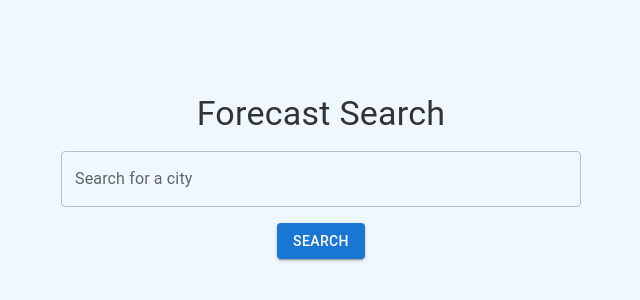
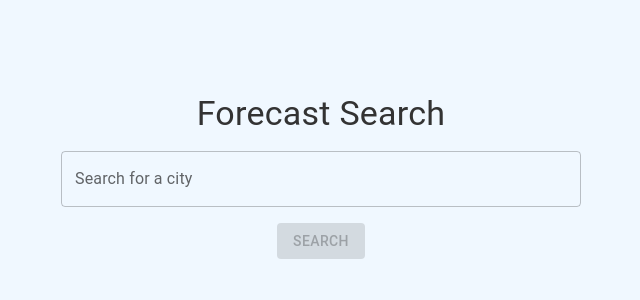
Before and after one commit to lilithebowman/weather-app, a React (Vite) app: page / in a window 1280 px wide. Shown: the part 192-492 px from the top of the page, without its empty margins (319-959 px from the left). Built offline with nearby package versions, Linux system fonts and the light colour scheme; no server answers.

Commit message:
Don't allow search without city value

```diff
--- a/src/App.tsx
+++ b/src/App.tsx
@@ -34,7 +34,7 @@ export const SearchPage = () => {
 						variant='contained'
 						color='primary'
 						type='submit'
-						disabled={isLoading}
+						disabled={isLoading || !city}
 						className='search-button'
 					>
 						{isLoading ? 'Loading...' : 'Search'}
```
